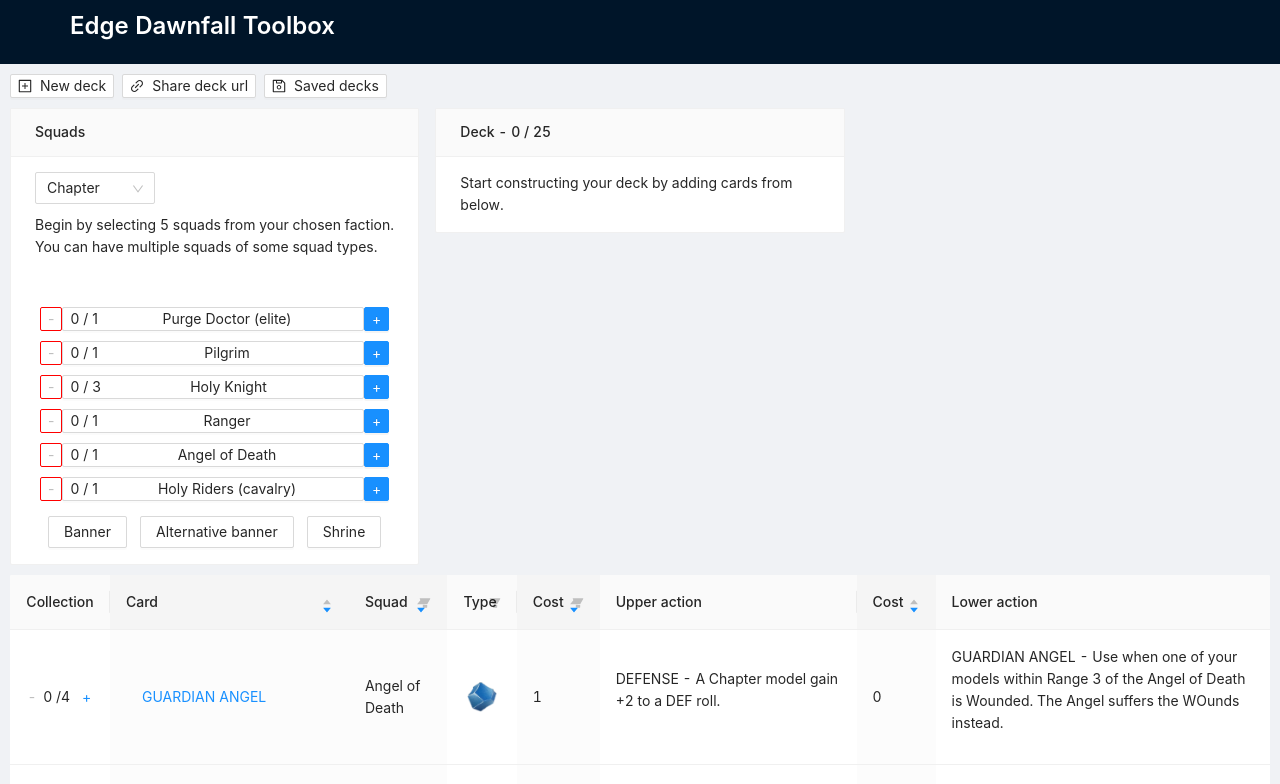
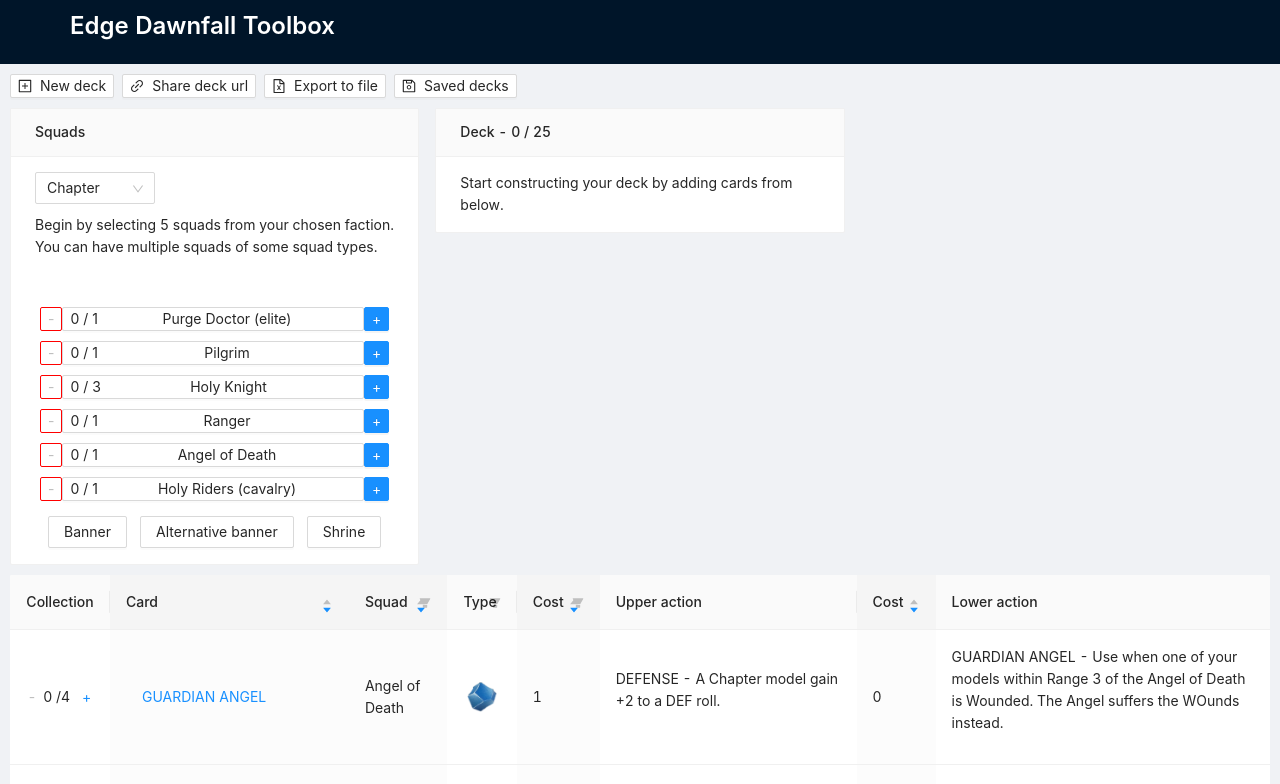
Before and after one commit to Todilo/edge-dawnfall-tools, a React (Create React App) app: page / in a window 1280 px wide. Shown: the top 784 px of the page. Built offline with nearby package versions, Linux system fonts and the light colour scheme.

Commit message:
Export to xlsx and ods

```diff
--- a/package.json
+++ b/package.json
@@ -11,6 +11,7 @@
     "babel-plugin-import": "^1.13.0",
     "copy-to-clipboard": "^3.3.1",
     "customize-cra@next": "^1.0.0-alpha.0",
+    "file-saver": "^2.0.2",
     "konva": "^7.0.5",
     "less": "^3.11.1",
     "less-loader": "5.0.0",
@@ -20,7 +21,8 @@
     "react-konva": "^16.13.0-6",
     "react-router-dom": "^5.1.2",
     "react-scripts": "3.4.3",
-    "use-image": "^1.0.5"
+    "use-image": "^1.0.5",
+    "xlsx": "^0.16.7"
   },
   "scripts": {
     "start": "react-app-rewired start",
--- /dev/null
+++ b/src/deckExporter.js
@@ -0,0 +1,44 @@
+import XLSX from "xlsx";
+
+export default function deckExporter(cards, squads, deckName, documentType) {
+  var wb = XLSX.utils.book_new();
+  wb.Props = {
+    Title: "Edge Dawnfall Deck - " + deckName,
+    CreatedDate: Date.now(),
+  };
+
+  wb.SheetNames.push("Squads");
+
+  var squadData = [["Squad", "Count"]];
+  squads.forEach((s) => {
+    if (s.count > 0) {
+      squadData.push([s.name, s.count]);
+    }
+  });
+  var squadSheet = XLSX.utils.aoa_to_sheet(squadData);
+  wb.Sheets["Squads"] = squadSheet;
+
+  wb.SheetNames.push("Cards");
+
+  var ws_data = [["Cards", "Count"]];
+  cards.forEach((c) => {
+    if (c.count > 0) {
+      ws_data.push([c.lowerAction, c.count]);
+    }
+  });
+  var ws = XLSX.utils.aoa_to_sheet(ws_data);
+  wb.Sheets["Cards"] = ws;
+
+  var wbout = XLSX.write(wb, { bookType: documentType, type: "binary" });
+  function s2ab(s) {
+    var buf = new ArrayBuffer(s.length);
+    var view = new Uint8Array(buf);
+    for (var i = 0; i < s.length; i++) view[i] = s.charCodeAt(i) & 0xff;
+    return buf;
+  }
+
+  return {
+    blob: new Blob([s2ab(wbout)], { type: "application/octet-stream" }),
+    fileName: deckName + "." + documentType,
+  };
+}
--- a/src/pages/deck-page.js
+++ b/src/pages/deck-page.js
@@ -7,12 +7,15 @@ import { defaultDecks } from "../default_decks";
 import { factions } from "../factions";
 
 import React, { useState, useEffect, useReducer, useCallback } from "react";
-import { Button, Col, Row, message, Space } from "antd";
-
+import { Button, Col, Row, message, Space, Menu, Dropdown } from "antd";
+import { FileExcelOutlined } from "@ant-design/icons";
 import { useLocation, useHistory } from "react-router-dom";
 import { LinkOutlined, PlusSquareOutlined } from "@ant-design/icons";
 
 import copy from "copy-to-clipboard";
+
+import deckExporter from "../deckExporter";
+import { saveAs } from "file-saver";
 
 // Own components
 import DeckTable from "../deck-table/deck-table";
@@ -262,6 +265,37 @@ export default function DeckPage({ readonly }) {
     return items;
   };
 
+  const exportDeckToODS = () => {
+    var fileWithInfo = deckExporter(
+      selectedCards,
+      selectedSquads,
+      deckName,
+      "ods"
+    );
+    saveAs(fileWithInfo.blob, fileWithInfo.fileName);
+  };
+
+  const exportDeckToXLSX = () => {
+    var fileWithInfo = deckExporter(
+      selectedCards,
+      selectedSquads,
+      deckName,
+      "xlsx"
+    );
+    saveAs(fileWithInfo.blob, fileWithInfo.fileName);
+  };
+
+  let exportMenu = (
+    <Menu>
+      <Menu.Item key="shareods" onClick={() => exportDeckToODS()}>
+        ODS
+      </Menu.Item>
+      <Menu.Item key="sharexlxs" onClick={() => exportDeckToXLSX()}>
+        Excel
+      </Menu.Item>
+    </Menu>
+  );
+
   const copyDeckUrlToClipboard = () => {
     var squads = getIdsFromList(selectedSquads);
     var cards = getIdsFromList(selectedCards);
@@ -312,6 +346,14 @@ export default function DeckPage({ readonly }) {
           >
             <LinkOutlined /> Share deck url
           </Button>
+
+          <Dropdown overlay={exportMenu} placement="bottomLeft">
+            <Button key="save" size="small">
+              <FileExcelOutlined />
+              Export to file
+            </Button>
+          </Dropdown>
+
           <SaveDeck
             savedDecks={savedDecks}
             loadDeck={loadDeck}
```
Also changed, not shown: 1 other file (tests, documents, lock files or other folders).
